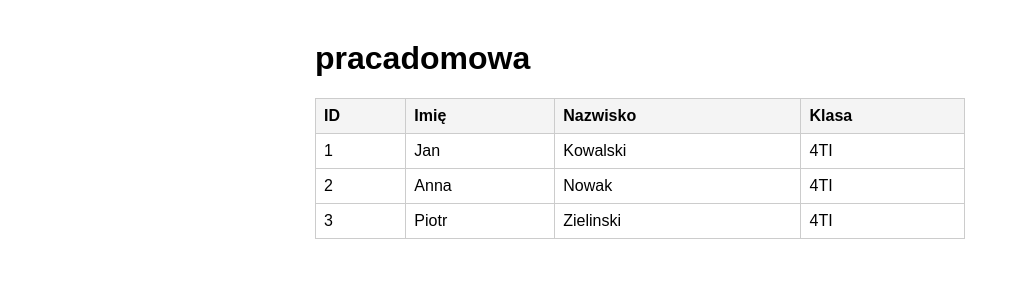
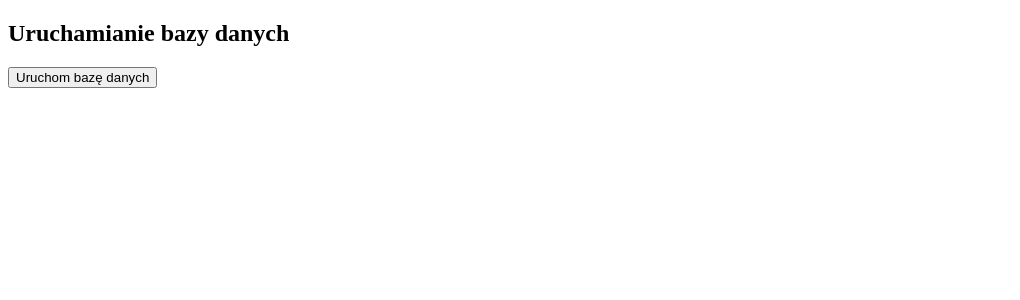
Before and after one commit to MichaU124/bazadanych, a PHP site: page / in a window 1280 px wide. Shown: the top 300 px of the page, without its empty margins (0-1020 px from the left). Run offline with PHP 8.4, Linux system fonts and the light colour scheme.

Commit message:
dodanie przycisku uruchamiajacego baze

```diff
--- a/baza.sql
+++ b/baza.sql
@@ -1,3 +1,5 @@
+DROP TABLE IF EXISTS uczniowie;
+
 CREATE TABLE uczniowie (
     id INTEGER PRIMARY KEY AUTOINCREMENT,
     imie TEXT NOT NULL,
--- a/index.php
+++ b/index.php
@@ -1,50 +1,63 @@
 <?php
-$dbFile = __DIR__ . '/baza.sqlite';
-$sqlFile = __DIR__ . '/baza.sql';
+$rows = [];
+$message = "";
 
-$pdo = new PDO('sqlite:' . $dbFile);
-$pdo->setAttribute(PDO::ATTR_ERRMODE, PDO::ERRMODE_EXCEPTION);
+if ($_SERVER["REQUEST_METHOD"] == "POST" && isset($_POST["run_db"])) {
+    try {
+        $conn = new PDO("sqlite:" . __DIR__ . "/baza.sqlite");
+        $conn->setAttribute(PDO::ATTR_ERRMODE, PDO::ERRMODE_EXCEPTION);
 
-$check = $pdo->query("SELECT name FROM sqlite_master WHERE type='table' AND name='uczniowie'")->fetch();
-if (!$check && file_exists($sqlFile)) {
-    $pdo->exec(file_get_contents($sqlFile));
+        $sql = file_get_contents(__DIR__ . "/baza.sql");
+        $conn->exec($sql);
+
+        $stmt = $conn->query("SELECT id, imie, nazwisko, klasa FROM uczniowie");
+        $rows = $stmt->fetchAll(PDO::FETCH_ASSOC);
+        $message = "Baza danych została uruchomiona.";
+    } catch (PDOException $e) {
+        $message = "Błąd: " . $e->getMessage();
     }
-
-$rows = $pdo->query("SELECT * FROM uczniowie")->fetchAll(PDO::FETCH_ASSOC);
+}
 ?>
 <!DOCTYPE html>
 <html lang="pl">
 <head>
     <meta charset="UTF-8">
-    <title>prostastrona</title>
+    <title>PHP + SQLite (W3Schools style)</title>
     <style>
-        body { font-family: Arial, sans-serif; max-width: 650px; margin: 40px auto; padding: 0 16px; }
-        table { width: 100%; border-collapse: collapse; margin-top: 16px; }
-        th, td { border: 1px solid #ccc; padding: 8px; text-align: left; }
-        th { background: #f4f4f4; }
+        table { border-collapse: collapse; width: 60%; margin-top: 15px; }
+        th, td { border: 1px solid black; padding: 8px; text-align: left; }
     </style>
 </head>
 <body>
-    <h1>pracadomowa</h1>
+
+<h2>Uruchamianie bazy danych</h2>
+
+<form method="post" action="<?php echo htmlspecialchars($_SERVER["PHP_SELF"]); ?>">
+    <button type="submit" name="run_db">Uruchom bazę danych</button>
+</form>
+
+<?php if ($message != ""): ?>
+    <p><?php echo htmlspecialchars($message); ?></p>
+<?php endif; ?>
+
+<?php if (count($rows) > 0): ?>
     <table>
-        <thead>
         <tr>
             <th>ID</th>
             <th>Imię</th>
             <th>Nazwisko</th>
             <th>Klasa</th>
         </tr>
-        </thead>
-        <tbody>
         <?php foreach ($rows as $row): ?>
         <tr>
-                <td><?= htmlspecialchars($row['id']) ?></td>
-                <td><?= htmlspecialchars($row['imie']) ?></td>
-                <td><?= htmlspecialchars($row['nazwisko']) ?></td>
-                <td><?= htmlspecialchars($row['klasa']) ?></td>
+            <td><?php echo htmlspecialchars($row["id"]); ?></td>
+            <td><?php echo htmlspecialchars($row["imie"]); ?></td>
+            <td><?php echo htmlspecialchars($row["nazwisko"]); ?></td>
+            <td><?php echo htmlspecialchars($row["klasa"]); ?></td>
         </tr>
         <?php endforeach; ?>
-        </tbody>
     </table>
+<?php endif; ?>
+
 </body>
 </html>
```
Lines whose indentation alone changed are shown as unchanged.
